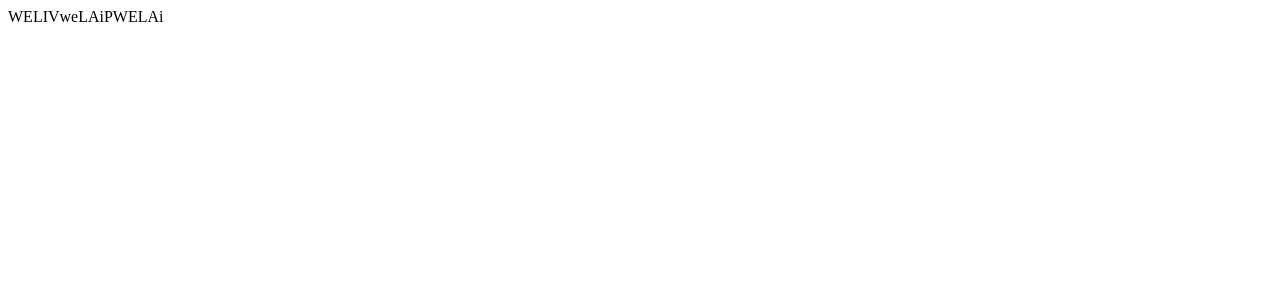
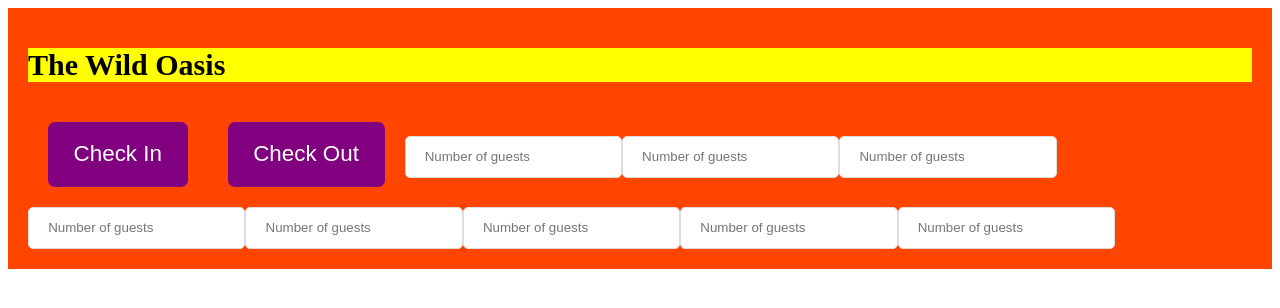
Before and after one commit to NekoJar/wild-oasis, a React (Vite) app: page / in a window 1280 px wide. Shown: the top 308 px of the page. Built offline with nearby package versions, Linux system fonts and the light colour scheme.

Commit message:
testing the styled components features

```diff
--- a/package.json
+++ b/package.json
@@ -12,6 +12,7 @@
   "dependencies": {
     "react": "^18.2.0",
     "react-dom": "^18.2.0",
+    "styled-components": "^6.0.8",
     "tailwind-scrollbar-hide": "^1.1.7"
   },
   "devDependencies": {
--- a/src/App.jsx
+++ b/src/App.jsx
@@ -1,5 +1,53 @@
+import { styled } from "styled-components";
+
+const H1 = styled.h1`
+  font-size: 30px;
+  font-weight: 600;
+  background-color: yellow;
+`;
+
+const Button = styled.button`
+  font-size: 1.4rem;
+  padding: 1.2rem 1.6rem;
+  font-weight: 500;
+  border: none;
+  border-radius: 7px;
+  background-color: purple;
+  color: white;
+  cursor: pointer;
+
+  margin: 20px;
+`;
+
+const Input = styled.input`
+  border: 1px solid #ddd;
+  border-radius: 5px;
+  padding: 0.8rem 1.2rem;
+`;
+
+const StyledApp = styled.div`
+  background-color: orangered;
+  padding: 20px;
+`;
+
 function App() {
-  return <div className="flex grid-cols-3 text-lg">WELIVweLAiPWELAi</div>;
+  return (
+    <StyledApp>
+      <H1>The Wild Oasis</H1>
+      <Button onClick={() => alert("check in")}>Check In</Button>
+      <Button onClick={() => alert("check out")}>Check Out</Button>
+
+      <Input type="number" placeholder="Number of guests"></Input>
+      <Input type="number" placeholder="Number of guests"></Input>
+      <Input type="number" placeholder="Number of guests"></Input>
+      <Input type="number" placeholder="Number of guests"></Input>
+      <Input type="number" placeholder="Number of guests"></Input>
+      <Input type="number" placeholder="Number of guests"></Input>
+
+      <Input type="number" placeholder="Number of guests"></Input>
+      <Input type="number" placeholder="Number of guests"></Input>
+    </StyledApp>
+  );
 }
 
 export default App;
--- a/src/styles/index.css
+++ b/src/styles/index.css
@@ -13,8 +13,8 @@
 
 /* Colors adapted from https://tailwindcss.com/docs/customizing-colors */
 
-@tailwind base;
-@tailwind components;
+/* @tailwind base; */
+/* @tailwind components; */
 @tailwind utilities;
 
 :root {
```
Also changed, not shown: src/main.jsx (+6 -6 lines), 1 other file (tests, documents, lock files or other folders).
